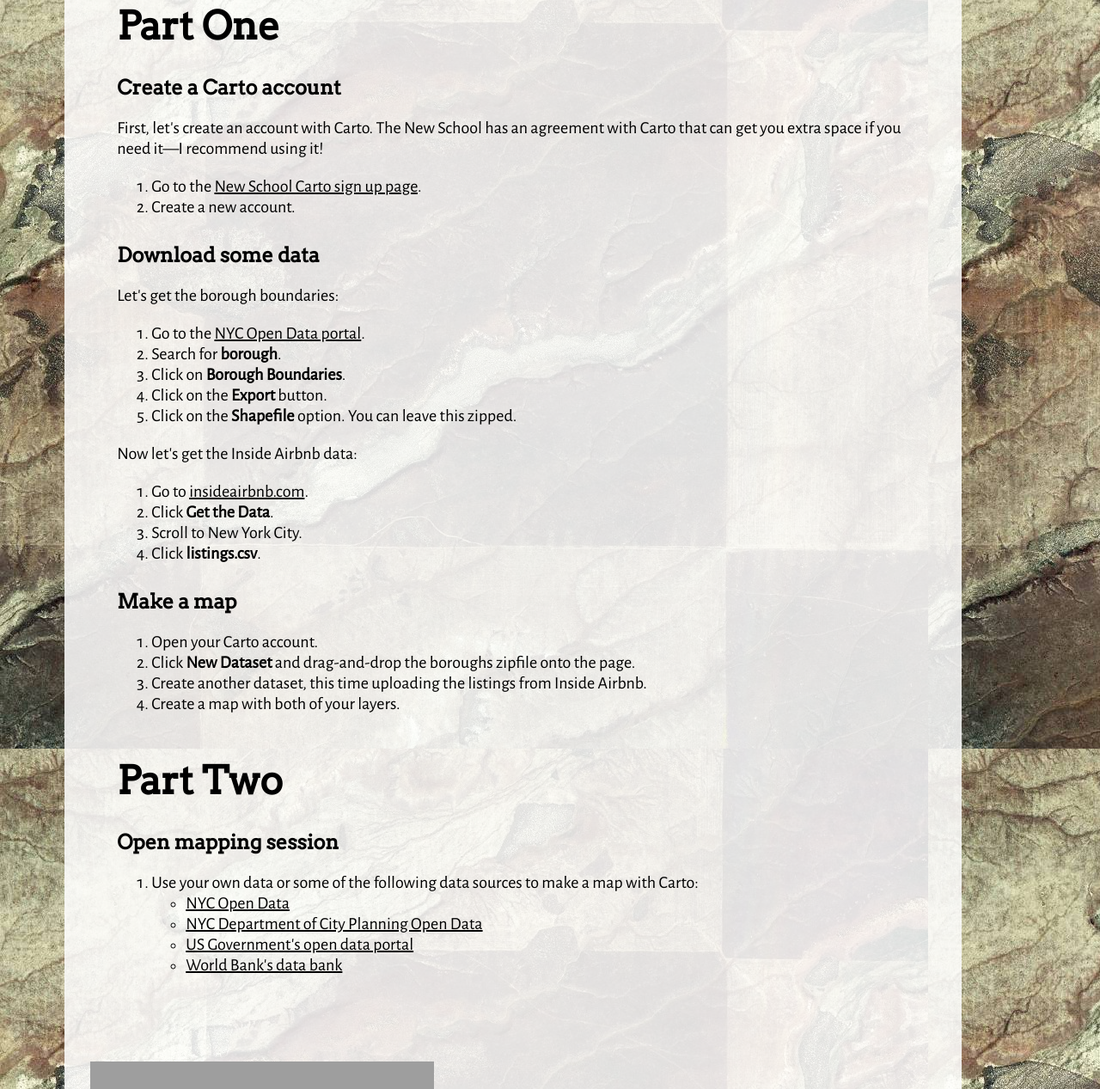
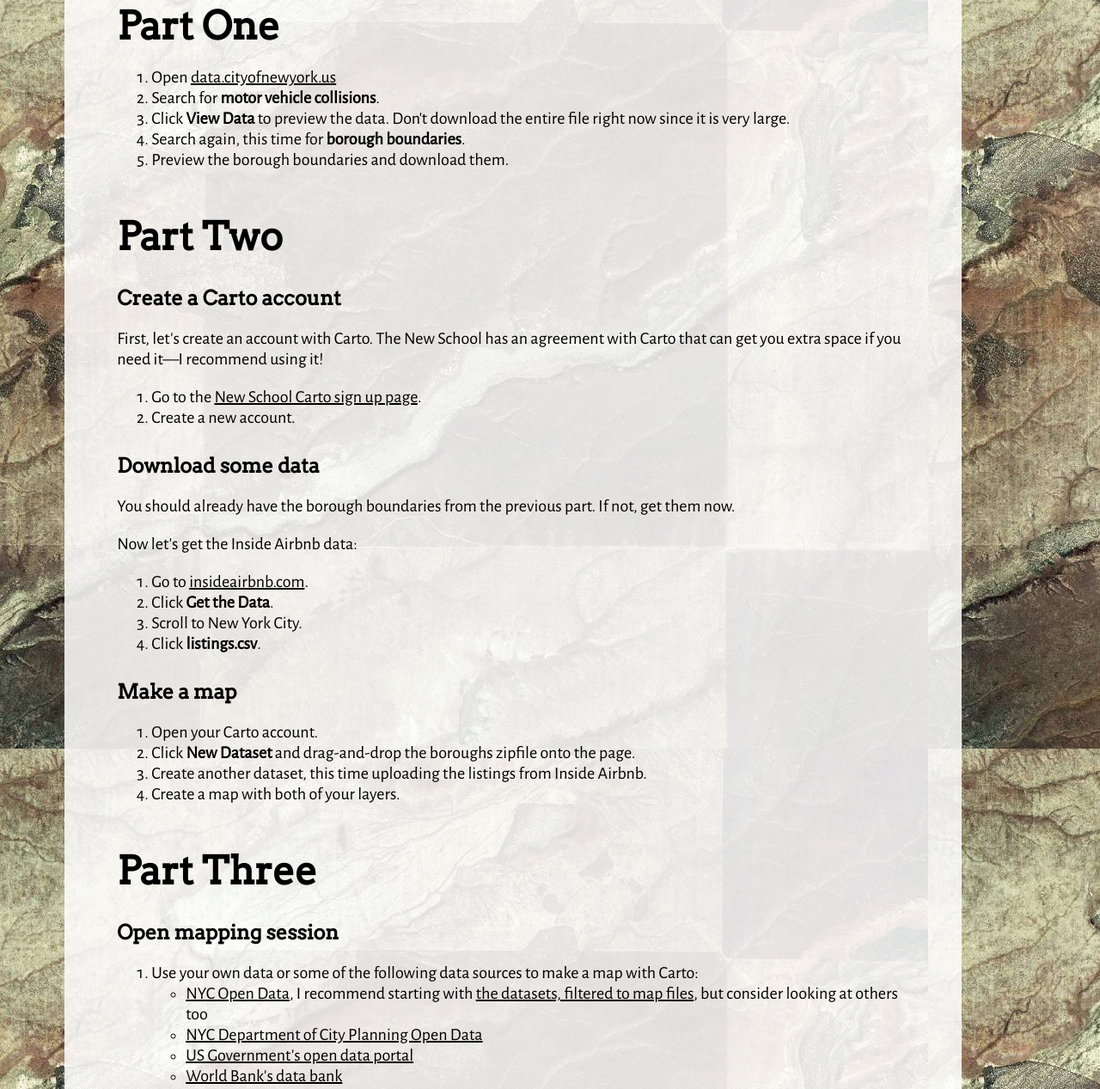
Before and after one commit to ebrelsford/maps-20170208, a plain HTML site: page exercise.html in a window 1280 px wide. Shown: the part 209-1476 px from the top of the page at 86% size. Drawn offline with nearby package versions, Linux system fonts and the light colour scheme; grey boxes are pictures that could not be loaded.

Commit message:
More exercise

```diff
--- a/exercise.html
+++ b/exercise.html
@@ -1,7 +1,7 @@
 <html>
     <head>
         <title>Mapping with Carto</title>
-        <link href='http://fonts.googleapis.com/css?family=Arvo|Alegreya Sans' rel='stylesheet' type='text/css'>
+        <link href='//fonts.googleapis.com/css?family=Arvo|Alegreya Sans' rel='stylesheet' type='text/css'>
         <link href="css/pages.css" rel="stylesheet" type="text/css" />
         <link href="css/inclass.css" rel="stylesheet" />
     </head>
@@ -14,6 +14,18 @@
             <section>
                 <h2>Part One</h2>
 
+                <ol>
+                    <li>Open <a href="https://data.cityofnewyork.us">data.cityofnewyork.us</a></li>
+                    <li>Search for <strong>motor vehicle collisions</strong>.</li>
+                    <li>Click <strong>View Data</strong> to preview the data. Don't download the entire file right now since it is very large.</li>
+                    <li>Search again, this time for <strong>borough boundaries</strong>.</li>
+                    <li>Preview the borough boundaries and download them.</li>
+                </ol>
+            </section>
+
+            <section>
+                <h2>Part Two</h2>
+
                 <h3>Create a Carto account</h3>
                 <p>First, let's create an account with Carto. The New School has an agreement with Carto that can get you extra space if you need it&mdash;I recommend using it!</p>
                 <ol>
@@ -22,14 +34,8 @@
                 </ol>
 
                 <h3>Download some data</h3>
-                <p>Let's get the borough boundaries:</p>
-                <ol>
-                    <li>Go to the <a href="https://data.cityofnewyork.us/">NYC Open Data portal</a>.</li>
-                    <li>Search for <strong>borough</strong>.</li>
-                    <li>Click on <strong>Borough Boundaries</strong>.</li>
-                    <li>Click on the <strong>Export</strong> button.</li>
-                    <li>Click on the <strong>Shapefile</strong> option. You can leave this zipped.</li>
-                </ol>
+                <p>You should already have the borough boundaries from the previous part. If not, get them now.</p>
+
                 <p>Now let's get the Inside Airbnb data:</p>
                 <ol>
                     <li>Go to <a href="http://insideairbnb.com/">insideairbnb.com</a>.</li>
@@ -48,13 +54,13 @@
             </section>
 
             <section>
-                <h2>Part Two</h2>
+                <h2>Part Three</h2>
 
                 <h3>Open mapping session</h3>
                 <ol>
                     <li>Use your own data or some of the following data sources to make a map with Carto:</li>
                     <ul>
-                        <li><a href="https://data.cityofnewyork.us/">NYC Open Data</a></li>
+                        <li><a href="https://data.cityofnewyork.us/">NYC Open Data</a>, I recommend starting with <a href="https://data.cityofnewyork.us/browse?limitTo=maps">the datasets, filtered to map files</a>, but consider looking at others too</li>
                         <li><a href="http://www1.nyc.gov/site/planning/data-maps/open-data.page">NYC Department of City Planning Open Data</a></li>
                         <li><a href="https://www.data.gov/">US Government's open data portal</a></li>
                         <li><a href="http://data.worldbank.org/">World Bank's data bank</a></li>
```
Also changed, not shown: index.html (+29 -7 lines), img/cyl.png (added).
